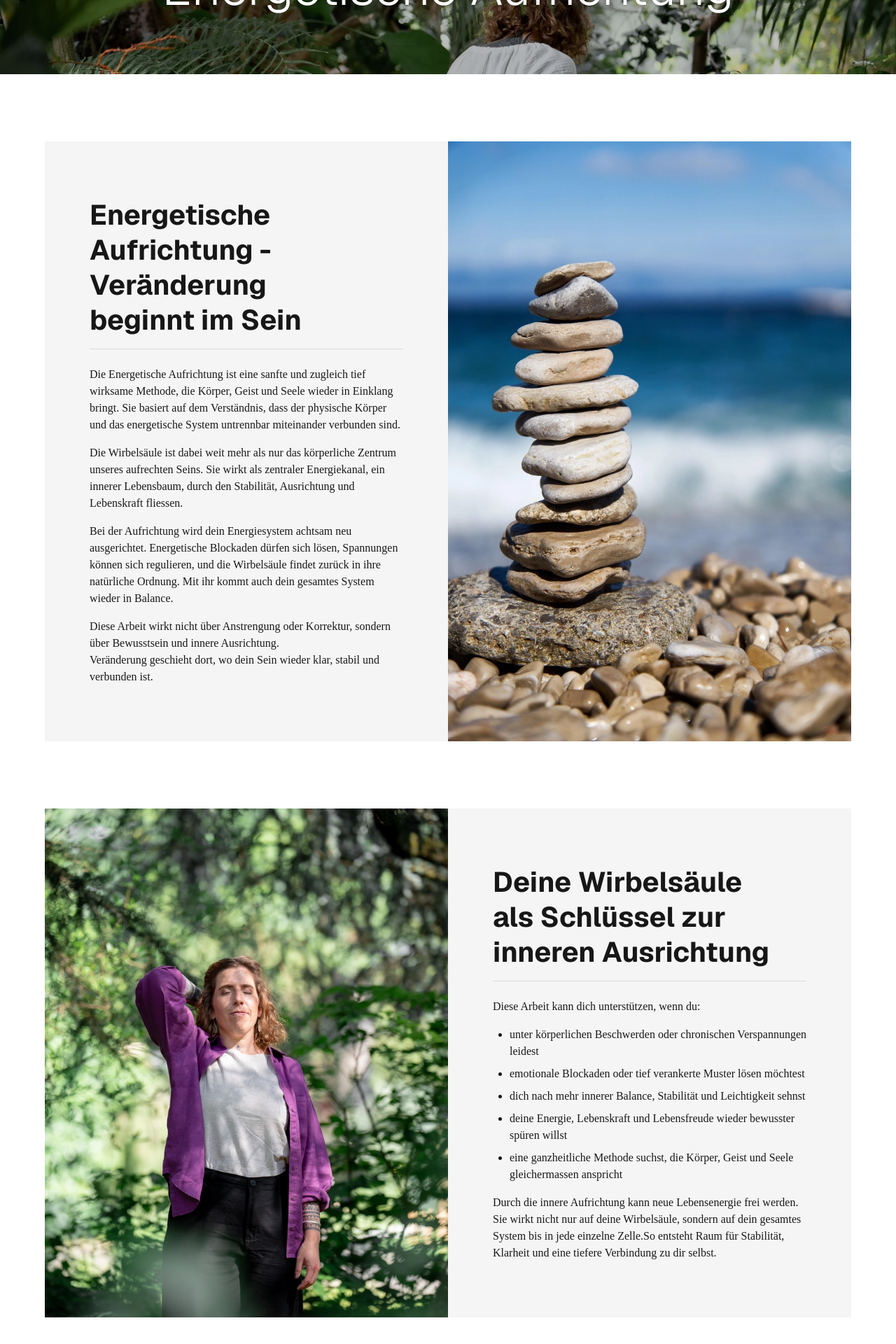
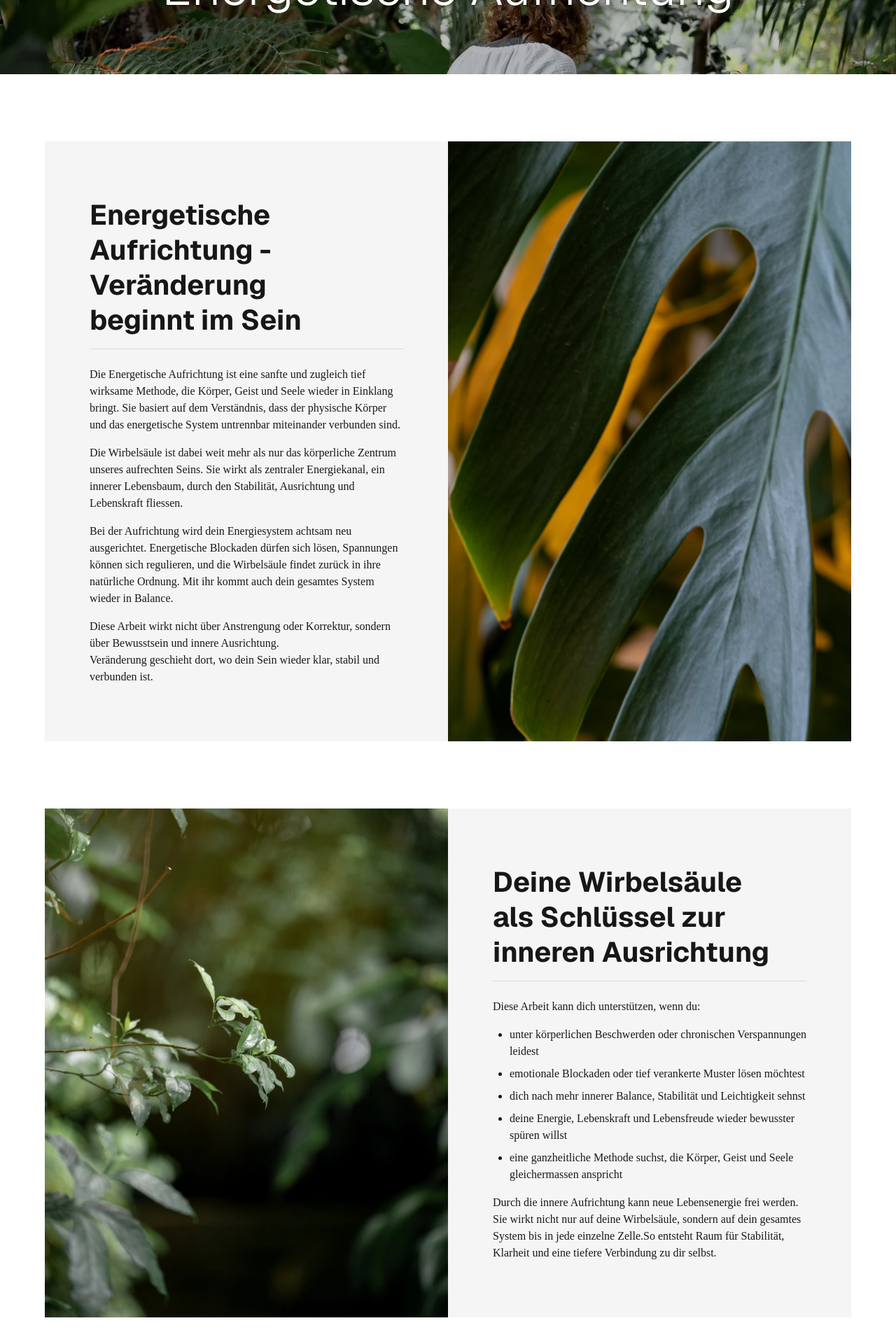
Before and after one commit to in7ruder-ch/corinnevanarelli, a Next.js app: page /angebote/gwa in a window 1280 px wide. Shown: the part 270-2190 px from the top of the page at 70% size. Built offline with nearby package versions, Linux system fonts and the light colour scheme; no server answers.

Commit message:
fotos final

```diff
--- a/messages/de.json
+++ b/messages/de.json
@@ -185,7 +185,7 @@
     },
     "intro": {
       "title": "Über mich",
-      "nameLine": "<em>ein Weg, meine Haltung</em>",
+      "nameLine": "<em>Mein Weg, meine Haltung</em>",
       "p1": "Schon früh hat mich interessiert, was Menschen innerlich bewegt und wie Veränderung wirklich entsteht. Fragen nach Gerechtigkeit, innerer Freiheit und Selbstbestimmung haben meinen Weg von Anfang an geprägt. Aus diesem Antrieb heraus habe ich Soziale Arbeit studiert, mit dem Ziel, Menschen in herausfordernden Lebensphasen professionell, respektvoll und auf Augenhöhe zu begleiten.\n\nIn meiner Arbeit durfte ich sehr unterschiedliche Lebensrealitäten kennenlernen. Ich habe unbegleitete minderjährige Geflüchtete begleitet, mit Erwachsenen im Asylbereich gearbeitet, Menschen mit Suchtmittelabhängigkeiten unterstützt – in Therapie, Schadensminderung und Prävention – sowie Frauen, Kinder und Jugendliche in sensiblen Übergangs- und Krisenzeiten begleitet. Jede Begegnung hat mich gelehrt, wie viel Stärke, Verletzlichkeit und Weisheit in jedem Menschen liegt.",
       "p2": "Auch mein eigener Weg war geprägt von Höhen und Tiefen: persönliche Krisen, Neuanfänge, innere Wandlungsprozesse. Besonders prägend waren meine fast acht Jahre in Lateinamerika. Diese Zeit hat mich tief verändert als Mensch und als Fachkraft. Dort habe ich gelernt, das Leben mit mehr Vertrauen, Tiefe und Verbindung zu betrachten.\n\nMit den Jahren wurde mir bewusst: Wahre Veränderung beginnt nicht im Aussen. Sie beginnt dort, wo wir uns selbst ehrlich begegnen. Dieser Weg ist nicht immer bequem, aber er ist heilsam. In dieser Phase traten Coaching und Energiearbeit in mein Leben. Sie halfen mir, alte Muster zu erkennen, innere Blockaden zu lösen und meiner eigenen Wahrheit näherzukommen.",
       "p3": "Heute fliessen all diese Erfahrungen in meine Arbeit ein. Ich verbinde fachliche Kompetenz mit Präsenz, Lebenserfahrung und einem feinen Gespür für das Wesentliche. In meinen Coachings und Energiearbeiten schaffe ich einen sicheren Raum, in dem du dich gesehen, gehört und ernst genommen fühlen darfst – und in dem persönliche Entwicklung und innere Stabilität möglich werden.\n\n<strong>Ich bin überzeugt:</strong>\nJeder Mensch trägt die Kraft zur Veränderung bereits in sich.\nManchmal braucht es den richtigen Raum – und eine achtsame Begleitung –, damit sie sich entfalten kann.",
--- a/src/app/angebote/gwa/page.jsx
+++ b/src/app/angebote/gwa/page.jsx
@@ -68,8 +68,8 @@ export default async function GWAPage() {
           </>
         }
         imageSrc={{
-          mobile: "/img/hopi2.webp",
-          desktop: "/img/hopi2.webp"
+          mobile: "/img/Chakra clearing Dudingen.webp",
+          desktop: "/img/Chakra clearing Dudingen.webp"
         }}
         imageAlt={t("alt1.imageAlt")}
         mediaLeft={false}
@@ -98,8 +98,8 @@ export default async function GWAPage() {
           </>
         }
         imageSrc={{
-          mobile: "/img/GWA.webp",
-          desktop: "/img/GWA.webp"
+          mobile: "/img/gwa2.webp",
+          desktop: "/img/gwa2.webp"
         }}
         imageAlt={t("alt2.imageAlt")}
         mediaLeft={true}
--- a/src/app/angebote/ontologisches-coaching/page.jsx
+++ b/src/app/angebote/ontologisches-coaching/page.jsx
@@ -71,8 +71,8 @@ export default async function OntologischesCoachingPage() {
           </>
         }
         imageSrc={{
-          mobile: "/img/Coaching.jpg",
-          desktop: "/img/Coaching.jpg"
+          mobile: "/img/Ontologisches Coaching.jpg",
+          desktop: "/img/Ontologisches Coaching.jpg"
         }}
         imageAlt={t("alt1.imageAlt")}
         mediaLeft={false}
@@ -99,8 +99,8 @@ export default async function OntologischesCoachingPage() {
           </>
         }
         imageSrc={{
-          mobile: "/img/Ontologisches Coaching.jpg",
-          desktop: "/img/Ontologisches Coaching.jpg"
+          mobile: "/img/Coaching.jpg",
+          desktop: "/img/Coaching.jpg"
         }}
         imageAlt={t("alt2.imageAlt")}
         mediaLeft={true}
--- a/src/app/page.js
+++ b/src/app/page.js
@@ -173,8 +173,8 @@ export default async function HomePage() {
           </>
         }
         imageSrc={{
-          mobile: "/img/hopi2.webp",
-          desktop: "/img/hopi2.webp"
+          mobile: "/img/Chakra clearing Dudingen.webp",
+          desktop: "/img/Chakra clearing Dudingen.webp"
         }}
         imageAlt={t('s6.imageAlt')}
         mediaLeft={false}
```
Also changed, not shown: public/corinne new fotos/gwa2.webp (renamed from public/corinne new fotos/Aufrichtung 2..webp), public/img/gwa2.webp (added).
